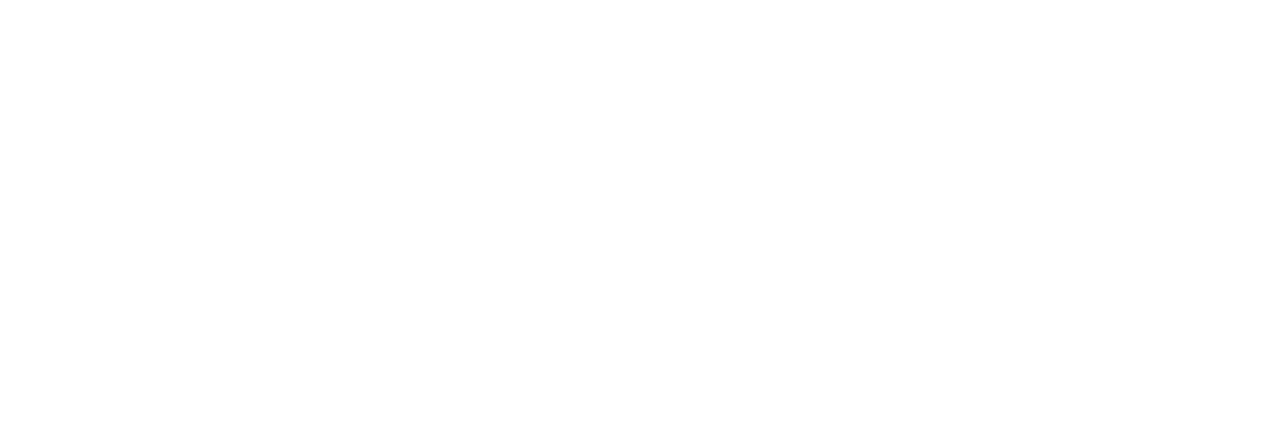
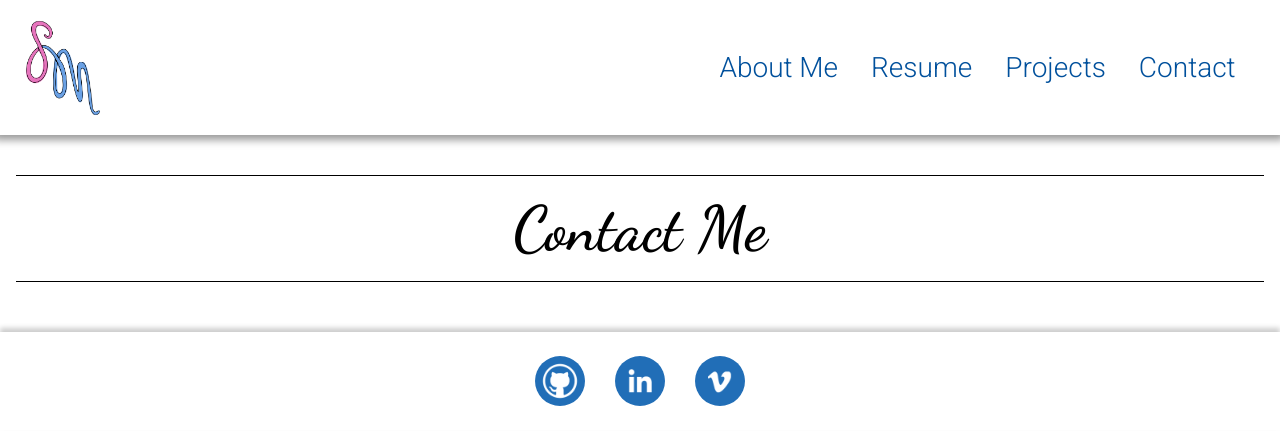
Before and after one commit to sarameix/portfolio-website, a React (Create React App) app: page /Contact in a window 1280 px wide. Before the commit this address had no page. Shown: the top 444 px of the page. Built offline with nearby package versions, Linux system fonts and the light colour scheme.

Commit message:
creating contact me page and linking to nav menus

```diff
--- a/src/App.css
+++ b/src/App.css
@@ -81,7 +81,7 @@
 .home-descrip-container {
   display: flex;
   justify-content: center;
-  margin: 10px 0 30px 0;
+  margin: 10px 0 28px 0;
 }
 
 .home-descrip-container > * {
--- a/src/App.js
+++ b/src/App.js
@@ -13,6 +13,7 @@
 import Home from './components/Routes/Home';
 import About from './components/Routes/About';
 import Projects from './components/Routes/Projects';
+import Contact from './components/Routes/Contact';
 
 //////////////////
 // APP FUNCTION //
@@ -36,6 +37,7 @@
             <Route path="" element={ <Home /> } />
             <Route path="About" element={ <About /> } />
             <Route path="Projects" element={ <Projects /> } />
+            <Route path="Contact" element={ <Contact /> } />
           </Route>
         </Routes>
       </BrowserRouter>
--- a/src/components/Elements/Header.js
+++ b/src/components/Elements/Header.js
@@ -4,7 +4,7 @@
 
 import React from 'react';
 import { useNavigate } from "react-router-dom";
-import PDF from '../../documents/SaraMeixner_Resume.pdf';
+import PDF from '../../Documents/SaraMeixner_Resume.pdf';
 
 /////////////////////
 // HEADER FUNCTION //
@@ -36,6 +36,7 @@
                     <button className='header-button' trailingIcon="picture_as_pdf" label="Resume">Resume</button>
                 </a>
                 <button className='header-button' value="/Projects" onClick={handleRouteSwitch}>Projects</button>
+                <button className='header-button' value="/Contact" onClick={handleRouteSwitch}>Contact</button>
             </div>
         </header>
     );
--- /dev/null
+++ b/src/components/Routes/Contact.js
@@ -0,0 +1,36 @@
+/////////////
+// IMPORTS //
+/////////////
+
+import React from 'react';
+
+////////////////
+// COMPONENTS //
+////////////////
+
+import Header from '../Elements/Header';
+import Footer from '../Elements/Footer';
+
+//////////////////////
+// CONTACT FUNCTION //
+//////////////////////
+
+const Contact = () => {
+    return (
+        <>
+            <Header />
+            <main>
+                <div className='line'></div>
+                <h1>Contact Me</h1>
+                <div className='line'></div>
+            </main>
+            <Footer />
+        </>
+    );
+}
+
+////////////
+// EXPORT //
+////////////
+
+export default Contact;
--- a/src/components/Routes/Home.js
+++ b/src/components/Routes/Home.js
@@ -4,7 +4,7 @@
 
 import React from 'react';
 import { useNavigate } from "react-router-dom";
-import PDF from '../../documents/SaraMeixner_Resume.pdf';
+import PDF from '../../Documents/SaraMeixner_Resume.pdf';
 
 ///////////////////
 // HOME FUNCTION //
@@ -48,6 +48,7 @@
                             <button className='home-nav-button' trailingIcon="picture_as_pdf" label="Resume">Resume</button>
                         </a>
                         <button className='home-nav-button' value="/Projects" onClick={handleRouteSwitch}>Projects</button>
+                        <button className='home-nav-button' value="/Contact" onClick={handleRouteSwitch}>Contact</button>
                     </div>
                 </div>
             </div>
```
